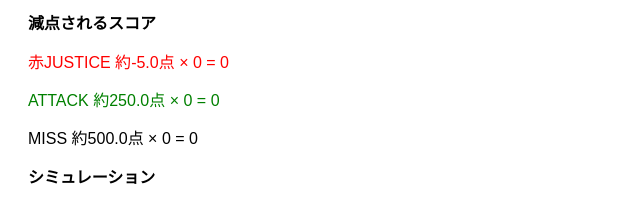
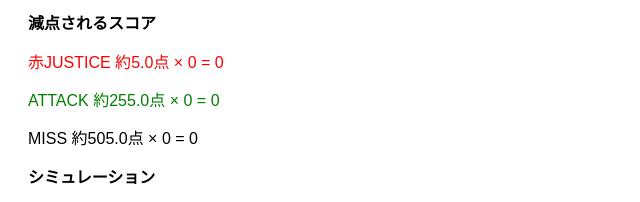
Before and after one commit to RUNAaa0712/chunithm-notesborder-calc, a plain HTML site: page index.html in a window 1280 px wide. Shown: the part 267-469 px from the top of the page, 0-640 px from the left. Drawn offline with Linux system fonts and the light colour scheme.

Commit message:
Add files via upload

```diff
--- a/index.html
+++ b/index.html
@@ -110,17 +110,17 @@
 
       const base = 1000000 / totalNotes;
 
-      const redJLoss = base * (1 - 1.01);
-      const atkLoss = base * 0.5;
-      const missLoss = base * 1.0;
+      const redJLoss = base * (1 - 1);
+      const atkLoss = base * (1 - 0.5);
+      const missLoss = base * (1 - 0);
 
-      const redTotal = Math.floor(redJLoss * redJ);
-      const atkTotal = Math.floor(atkLoss * atk);
-      const missTotal = Math.floor(missLoss * miss);
+      const redTotal = Math.floor(base * 1.01 * redJ - base * redJ);
+      const atkTotal = Math.floor(base * 1.01 * atk - base * 0.5 * atk);
+      const missTotal = Math.floor(base * 1.01 * miss);
 
-      redJusticeLossEl.textContent = redJLoss.toFixed(1);
-      attackLossEl.textContent = atkLoss.toFixed(1);
-      missLossEl.textContent = missLoss.toFixed(1);
+      redJusticeLossEl.textContent = (base * 0.01).toFixed(1);
+      attackLossEl.textContent = (base * 0.51).toFixed(1);
+      missLossEl.textContent = (base * 1.01).toFixed(1);
 
       redJusticeCountEl.textContent = redJ;
       attackCountEl.textContent = atk;
```
